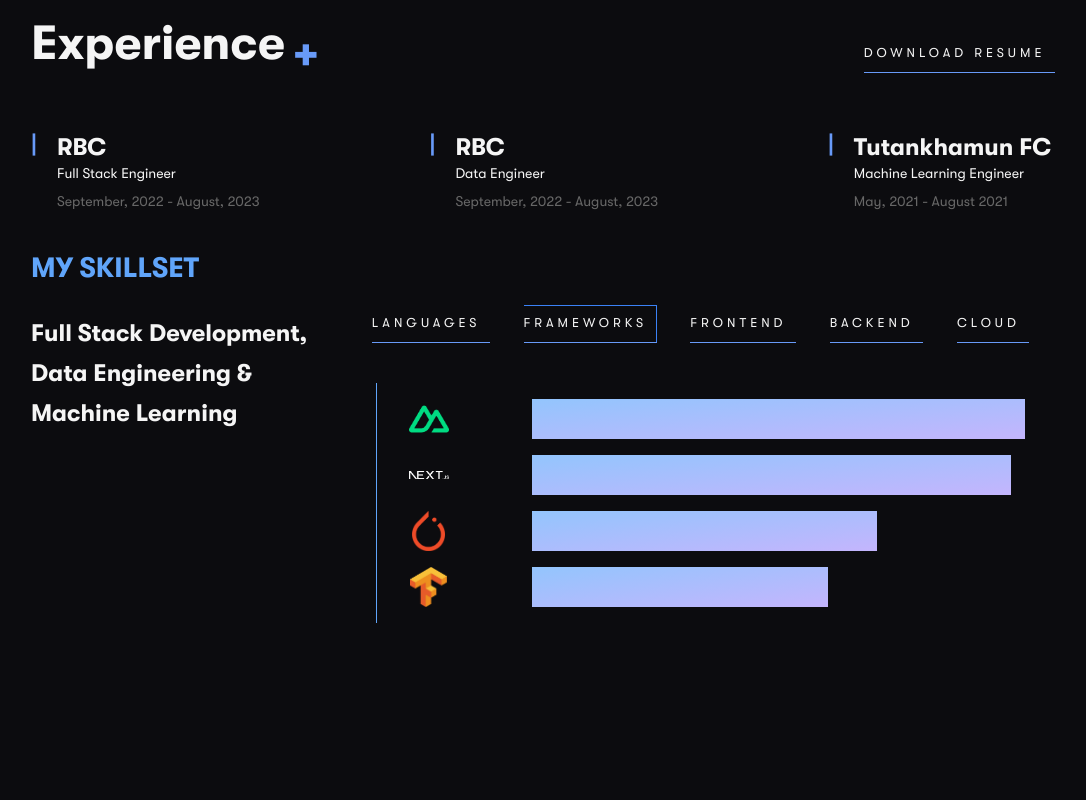
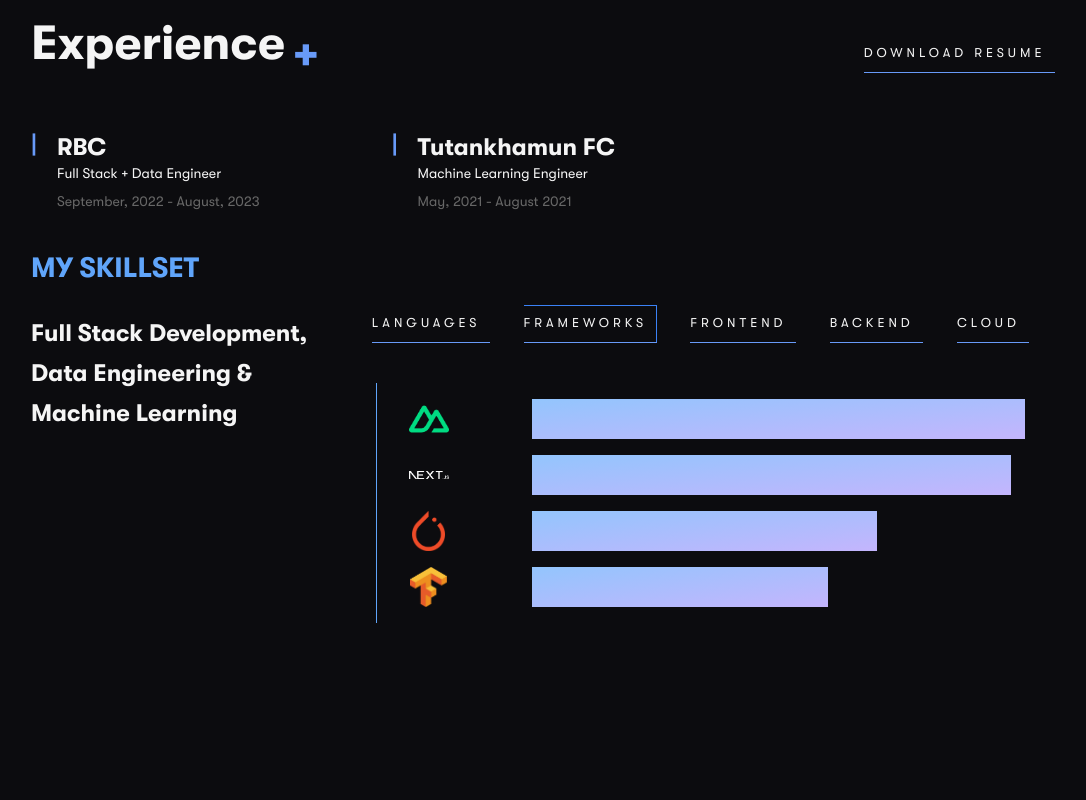
Before and after one commit to mahmoudabdelhadii/portfolio, a Next.js app: page / in a window 1280 px wide. Shown: the part 860-1660 px from the top of the page, without its empty margins (97-1183 px from the left). Built offline with nearby package versions, Linux system fonts and the light colour scheme.

Commit message:
add go and aos on bullet points

```diff
--- a/src/components/AboutMe.tsx
+++ b/src/components/AboutMe.tsx
@@ -32,7 +32,10 @@
               When I am not on my laptop, I love
               <br />
             </p>
-            <ul className="justify-start text-left list-disc lg:mt-4 font  ">
+            <ul
+              data-aos="fade-up"
+              className="justify-start text-left list-disc lg:mt-4 font  "
+            >
               <li className="ml-4">
                 {" "}
                 Playing Volleyball, Tennis, and Football{" "}
--- a/src/components/Experience/ExperienceCards.tsx
+++ b/src/components/Experience/ExperienceCards.tsx
@@ -4,22 +4,22 @@
 const ExperienceCards: ReactNode[] = [
   {
     logo: "/assets/RBClogo.png",
-    title: "Full Stack Engineer",
+    title: "Full Stack + Data Engineer",
     subtitle: "RBC",
     company: "RBC",
     fromDate: "September, 2022",
     toDate: "August, 2023",
     description: <RBC_FSE />,
   },
-  {
-    logo: "/assets/RBClogo.png",
-    company: "RBC",
-    fromDate: "September, 2022",
-    toDate: "August, 2023",
-    title: "Data Engineer",
-    subtitle: "RBC",
-    description: <RBC_DE />,
-  },
+  // {
+  //   logo: "/assets/RBClogo.png",
+  //   company: "RBC",
+  //   fromDate: "September, 2022",
+  //   toDate: "August, 2023",
+  //   title: "Data Engineer",
+  //   subtitle: "RBC",
+  //   description: <RBC_DE />,
+  // },
   {
     logo: "/assets/TUTfclogo.png",
     company: "Tutankhamun FC",
--- a/src/components/Experience/index.tsx
+++ b/src/components/Experience/index.tsx
@@ -29,7 +29,7 @@
       </div>
       <div className="w-2/3 h-full md:w-full flex justify-center align-center">
         <motion.div
-          className="flex flex-col justify-between w-full gap-8 md:gap-0 items-start my-8 h-2/3 md:flex-row"
+          className="flex flex-col justify-left w-full gap-8 md:gap-32 items-start my-8 h-2/3 md:flex-row"
           initial={{ opacity: 0 }}
           animate={{ opacity: 1 }}
           transition={{
--- a/src/components/Skills/SkillsData.tsx
+++ b/src/components/Skills/SkillsData.tsx
@@ -6,12 +6,12 @@
 }
 
 const SkillsDataUnsorted: SkillsData[] = [
-  //   {
-  //     name: "JavaScript",
-  //     group: "Languages",
-  //     logo: "/assets/JavaScriptlogo.png",
-  //     rating: 100,
-  //   },
+  {
+    name: "Go",
+    group: "Languages",
+    logo: "/assets/GO_logo.png",
+    rating: 65,
+  },
   {
     name: "Python",
     group: "Languages",
```
Also changed, not shown: public/assets/Go_logo.png (added).
